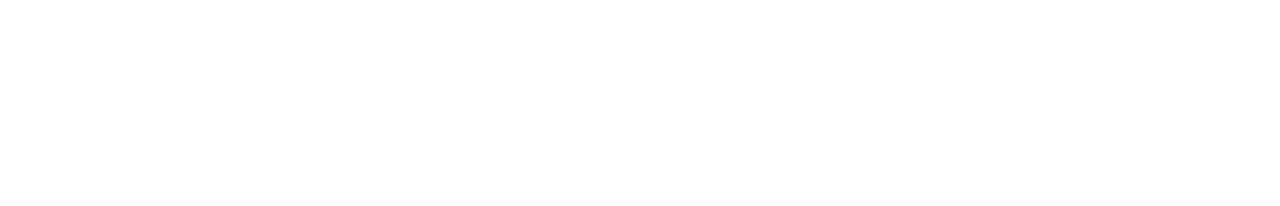
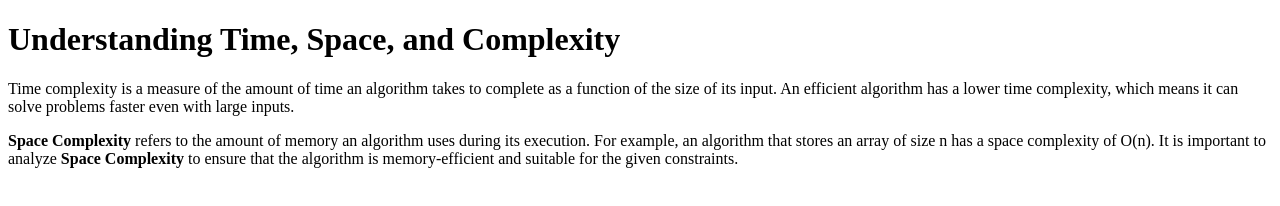
Before and after one commit to acciojob/time-and-space-complexity-VaishDataGeek, a website: page main.html in a window 1280 px wide. Drawn offline with Linux system fonts and the light colour scheme.

Commit message:
created a submission

```diff
--- a/main.html
+++ b/main.html
@@ -4,10 +4,22 @@
 
 <head>
 	<link rel="stylesheet" href="styles.css">
+	<title>Time, Space, and Complexity</title>
 </head>
 
 <body>
-	<!-- the entire body must be written by student -->
+
+	<h1>Understanding Time, Space, and Complexity</h1>
+
+
+  <p>
+    Time complexity is a measure of the amount of time an algorithm takes to complete as a function of the size of its input. An efficient algorithm has a lower time complexity, which means it can solve problems faster even with large inputs.
+  </p>
+
+  <p>
+    <b>Space Complexity</b> refers to the amount of memory an algorithm uses during its execution. For example, an algorithm that stores an array of size n has a space complexity of O(n). It is important to analyze <b>Space Complexity</b> to ensure that the algorithm is memory-efficient and suitable for the given constraints.
+  </p>
+
     <script type="text/javascript" src="./script.js">
 </script>
 
```
